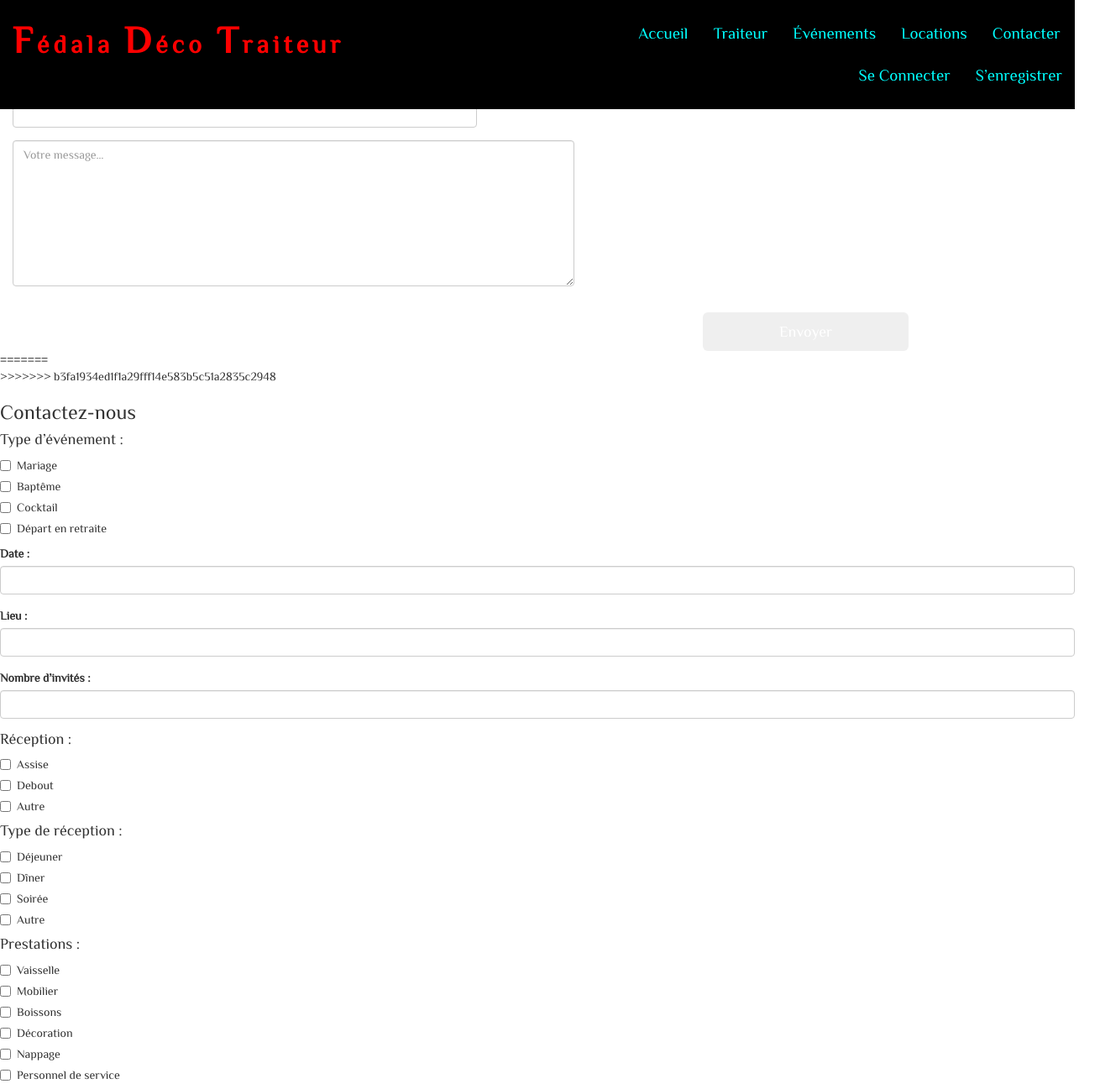
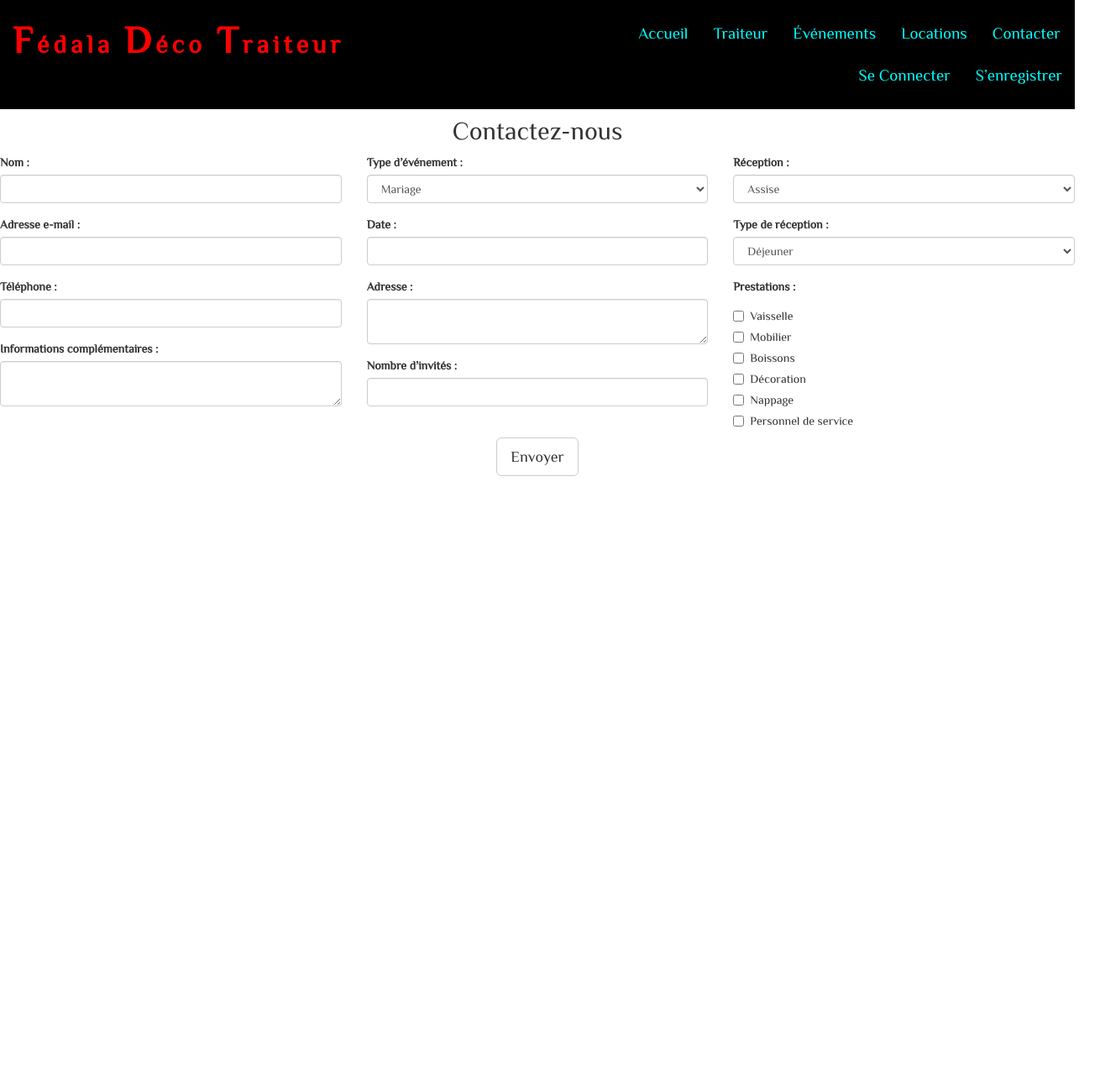
Before and after one commit to ohmiguel/FDL-EVO, a plain HTML site: page contact.html in a window 1280 px wide. Shown: the top 1297 px of the page at 84% size, 1310 px wide, since content can reach past the window. After the commit the page ends 800 px from the top, so only its background shows below. Drawn offline with nearby package versions, Linux system fonts and the light colour scheme.

Commit message:
Mise a jour de contact page

```diff
--- a/contact.html
+++ b/contact.html
@@ -44,126 +44,20 @@
 					<li><a href="#">S’enregistrer</a></li>
 				</ul>
 			</div>
-		</nav>
+		</nav><br><br><br><br><br><br>
+
 		<!-- formulaire de contact -->
-<<<<<<< HEAD
-		<section id="contact" class="row nomarg">
-			<div style="background-image: url(img/img2.jpg);" class="blur fullwidth"></div>
-			<div class="col-md-12 row">
-				<form role="form" class="col-md-7 row">
-					<!-- champ "Nom" -->
-					<div class="form-group col-md-10">
-						<label for="name" class="sr-only">Nom :</label>
-						<input type="text" class="form-control color-white" id="name" placeholder="Nom…"/>
-					</div>
-					<!-- champ "e-mail" -->
-					<div class="form-group col-md-10">
-						<label for="e-mail" class="sr-only">e-mail :</label>
-						<input type="email" class="form-control color-white" id="e-mail" placeholder="e-mail…"/>
-					</div>
-					<!-- menu déroulant "Objet" -->
-					<div class="form-group col-md-10">
-						<label for="objet" class="sr-only">Objet :</label>
-						<select class="form-control color-white" id="objet"/>
-							<option>Commande de repas</option>
-							<option>Organisation d’événement</option>
-							<option>Location de matériel</option>
-							<option>Livre d’or</option>
-							<option>Autre</option>
-						</select>
-					</div>
-					<!-- champ de texte "Message" -->
-					<div class="form-group col-md-12">
-						<label for="message" class="sr-only">Votre message :</label>
-						<textarea class="form-control color-white" rows="8" id="message" placeholder="Votre message…"></textarea>
-					</div>
-				</form>
-				<div class="col-md-5">
-					<!-- icône grand format -->
-					<img src="img/mail.svg" class="col-md-12"/>
-					<!-- bouton d’envoi du message -->
-					<button type="submit" class="col-md-6 col-md-offset-3 btn btn-lg color-white">Envoyer</button>
+
+		<form id="contact" role="form">
+
+                    <div class="row">
+                        <div class="col-md-12 text-center">
+                            <h2>Contactez-nous</h2>
                         </div>
                     </div>
-		</section>
-=======
-		<form role="form">
->>>>>>> b3fa1934ed1f1a29fff14e583b5c51a2835c2948
-
-			<h3>Contactez-nous</h3>
-
-			<h4>Type d’événement :</h4>
-			<div class="checkbox">
-				<label><input type="checkbox"/>Mariage</label>
-			</div>
-			<div class="checkbox">
-				<label><input type="checkbox"/>Baptême</label>
-			</div>
-			<div class="checkbox">
-				<label><input type="checkbox"/>Cocktail</label>
-			</div>
-			<div class="checkbox">
-				<label><input type="checkbox"/>Départ en retraite</label>
-			</div>
-
-			<div class="form-group">
-				<label>Date :</label>
-				<input class="form-control"/>
-			</div>
-			<div class="form-group">
-				<label>Lieu :</label>
-				<input class="form-control"/>
-			</div>
-			<div class="form-group">
-				<label>Nombre d’invités :</label>
-				<input class="form-control"/>
-			</div>
-
-			<h4>Réception :</h4>
-			<div class="checkbox">
-				<label><input type="checkbox"/>Assise</label>
-			</div>
-			<div class="checkbox">
-				<label><input type="checkbox"/>Debout</label>
-			</div>
-			<div class="checkbox">
-				<label><input type="checkbox"/>Autre</label>
-			</div>
-
-			<h4>Type de réception :</h4>
-			<div class="checkbox">
-				<label><input type="checkbox"/>Déjeuner</label>
-			</div>
-			<div class="checkbox">
-				<label><input type="checkbox"/>Dîner</label>
-			</div>
-			<div class="checkbox">
-				<label><input type="checkbox"/>Soirée</label>
-			</div>
-			<div class="checkbox">
-				<label><input type="checkbox"/>Autre</label>
-			</div>
-
-			<h4>Prestations :</h4>
-			<div class="checkbox">
-				<label><input type="checkbox"/>Vaisselle</label>
-			</div>
-			<div class="checkbox">
-				<label><input type="checkbox"/>Mobilier</label>
-			</div>
-			<div class="checkbox">
-				<label><input type="checkbox"/>Boissons</label>
-			</div>
-			<div class="checkbox">
-				<label><input type="checkbox"/>Décoration</label>
-			</div>
-			<div class="checkbox">
-				<label><input type="checkbox"/>Nappage</label>
-			</div>
-			<div class="checkbox">
-				<label><input type="checkbox"/>Personnel de service</label>
-			</div>
-
+        <!-------->
+                    <div class="row">
+                        <div class="col-md-4">
                                         <div class="form-group">
                                             <label>Nom :</label>
                                             <input class="form-control"/>
@@ -180,8 +74,87 @@
                                             <label>Informations complémentaires :</label>
                                             <textarea class="form-control"></textarea>
                                         </div>
+                                    </div>
 
-			<button type="submit">Envoyer</button>
+
+                    <!-------->
+
+                                <div class="col-md-4">
+                                        <div class="form-group">
+                                            <label>Type d’événement :</label>
+                                            <select class="form-control">
+                                            <option>Mariage</option>
+                                            <option>Baptême</option>
+                                            <option>Cocktail</option>
+                                            <option>Départ en retraite</option>
+                                            </select>
+                                        </div>
+
+                                        <div class="form-group">
+                                            <label>Date :</label>
+                                            <input class="form-control"/>
+                                            </div>
+                                            <div class="form-group">
+                                            <label>Adresse :</label>
+                                            <textarea class="form-control"></textarea>
+                                            </div>
+                                            <div class="form-group">
+                                            <label>Nombre d’invités :</label>
+                                            <input class="form-control"/>
+                                            </div>
+                                </div>
+
+
+                    <!------------>
+                                <div class="col-md-4">
+
+                                    <div class="form-group">
+                                        <label>Réception :</label>
+                                        <select class="form-control">
+                                            <option>Assise</option>
+                                            <option>Debout</option>
+                                            <option>Autre</option>
+                                        </select>
+                                    </div>
+
+                                    <div class="form-group">
+                                        <label>Type de réception :</label>
+                                           <select class="form-control">
+                                                <option>Déjeuner</option>
+                                                <option>Dîner</option>
+                                                <option>Soirée</option>
+                                                <option>Autre</option>
+                                          </select>
+                                    </div>
+
+
+                                <label>Prestations :</label>
+                                <div class="checkbox">
+                                    <label><input type="checkbox"/>Vaisselle</label>
+                                </div>
+                                <div class="checkbox">
+                                    <label><input type="checkbox"/>Mobilier</label>
+                                </div>
+                                <div class="checkbox">
+                                    <label><input type="checkbox"/>Boissons</label>
+                                </div>
+
+                                <div class="checkbox">
+                                    <label><input type="checkbox"/>Décoration</label>
+                                </div>
+                                <div class="checkbox">
+                                    <label><input type="checkbox"/>Nappage</label>
+                                </div>
+                                <div class="checkbox">
+                                    <label><input type="checkbox"/>Personnel de service</label>
+                                </div>
+                        </div>
+
+                            <div class="row">
+                <div class="col-md-12 text-center">
+                    <button type="submit" class="btn btn-default btn-lg">Envoyer</button>
+                </div>
+            </div>
 
     </form>
 	</body>
```
Lines whose indentation alone changed are shown as unchanged.
